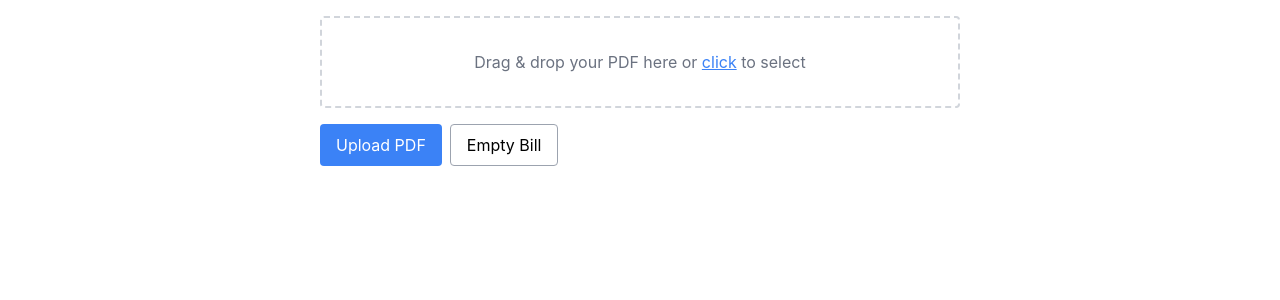
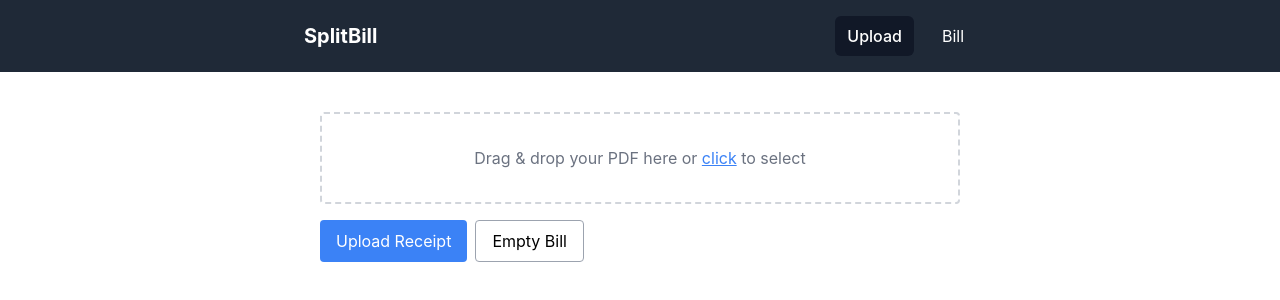
Before and after one commit to aknlite48/Split-Bill, a React (Create React App) app in the folder walmart-bill-frontend/: page /upload in a window 1280 px wide. Shown: the top 300 px of the page. Built offline with nearby package versions, Linux system fonts and the light colour scheme.

Commit message:
added NavBar

```diff
--- a/walmart-bill-frontend/src/App.js
+++ b/walmart-bill-frontend/src/App.js
@@ -4,12 +4,14 @@ import {
   Routes,
   Route,
   useNavigate,
+  Navigate
 } from "react-router-dom";
 import { Button } from "./components/ui/Button";
 import { Input } from "./components/ui/Input";
 import { Card, CardContent } from "./components/ui/Card";
 import { Trash2, Edit, Check } from "lucide-react";
 import { Dialogue } from "./components/ui/Dialogue";
+import { NavBar } from "./components/NavBar"; // Import the new NavBar component
 
 export default function App() {
   const [file, setFile] = useState(null);
@@ -35,7 +37,7 @@ export default function App() {
   }
 
   function handleAddNameWithoutClosing(name) {
-    // Only add if the name isn’t empty
+    // Only add if the name isn't empty
     setPeople((prev) => [...prev, { name, paidFor: {} }]);
   }
 
@@ -305,18 +307,26 @@ export default function App() {
           <input
             ref={inputRef}
             type="file"
-            accept="application/pdf"
+            accept="application/pdf,image/*" // Updated to accept both PDF and images
             style={{ display: "none" }}
             onChange={handleFileChange}
           />
           {previewUrl && (
             <div className="mt-2">
+              {file?.type === "application/pdf" ? (
                 <embed
                   src={previewUrl}
                   width="100%"
                   height="500px"
                   type="application/pdf"
                 />
+              ) : (
+                <img
+                  src={previewUrl}
+                  alt="Receipt preview"
+                  className="max-w-full mx-auto max-h-96 object-contain"
+                />
+              )}
             </div>
           )}
           <div className="flex space-x-2">
@@ -346,7 +356,7 @@ export default function App() {
                   Uploading...
                 </>
               ) : (
-                "Upload PDF"
+                "Upload Receipt"
               )}
             </Button>
 
@@ -490,9 +500,15 @@ export default function App() {
         onAddNameNoClose={handleAddNameWithoutClosing}
         onDeletePerson={handleDeletePerson}
       />
+
+      {/* Add the NavBar component */}
+      <NavBar />
+
       <Routes>
         <Route path="/upload" element={<Upload_Page />} />
         <Route path="/bill" element={<Bill_Page />} />
+        {/* Add redirect from root to upload page */}
+        <Route path="/" element={<Navigate to="/upload" replace />} />
       </Routes>
     </Router>
   );
--- /dev/null
+++ b/walmart-bill-frontend/src/components/NavBar.js
@@ -0,0 +1,36 @@
+import React from "react";
+import { Link, useLocation } from "react-router-dom";
+
+export const NavBar = () => {
+  const location = useLocation();
+
+  return (
+    <nav className="bg-gray-800 text-white p-4 mb-6">
+      <div className="max-w-2xl mx-auto flex justify-between items-center">
+        <div className="text-xl font-bold">SplitBill</div>
+        <div className="flex space-x-4">
+          <Link
+            to="/upload"
+            className={`px-3 py-2 rounded-md ${
+              location.pathname === "/upload"
+                ? "bg-gray-900 font-medium"
+                : "hover:bg-gray-700"
+            }`}
+          >
+            Upload
+          </Link>
+          <Link
+            to="/bill"
+            className={`px-3 py-2 rounded-md ${
+              location.pathname === "/bill"
+                ? "bg-gray-900 font-medium"
+                : "hover:bg-gray-700"
+            }`}
+          >
+            Bill
+          </Link>
+        </div>
+      </div>
+    </nav>
+  );
+};
```
Lines whose indentation alone changed are shown as unchanged.
